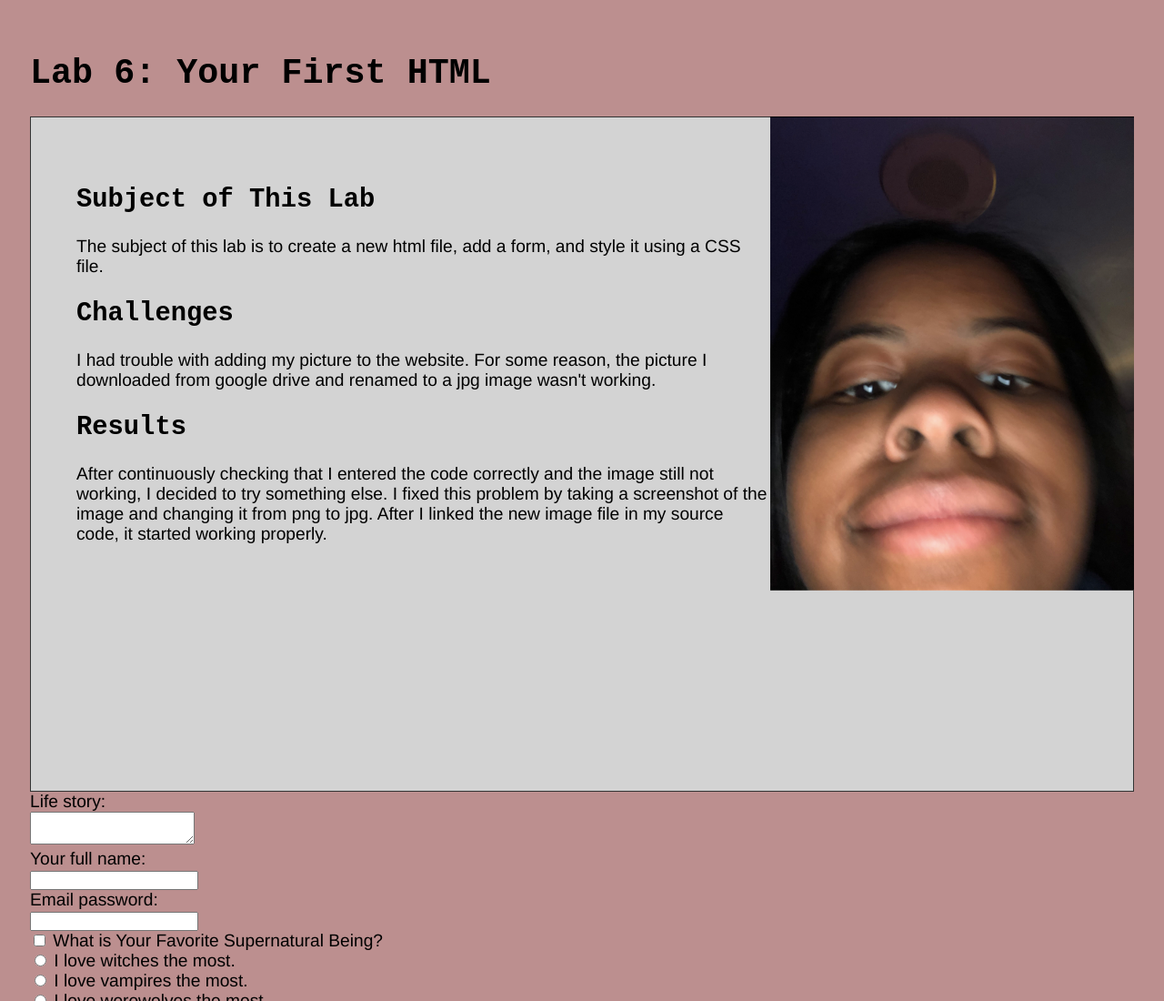
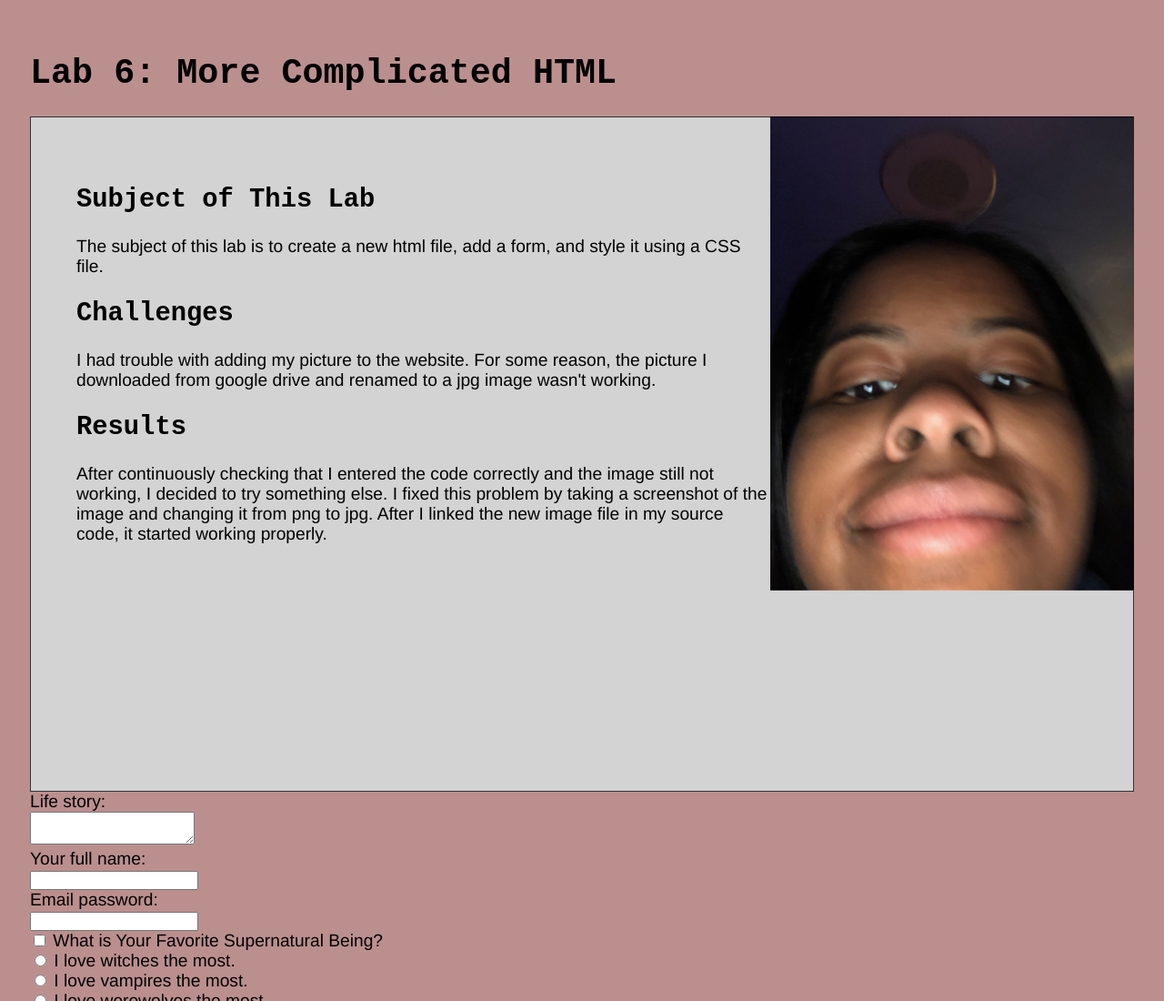
Before and after one commit to KAYLALAMAR1/cst251, a plain HTML site: page lab6/index.html in a window 1280 px wide. Shown: the top 1100 px of the page at 91% size. Drawn offline with Linux system fonts and the light colour scheme.

Commit message:
Edited Title

```diff
--- a/lab6/index.html
+++ b/lab6/index.html
@@ -3,12 +3,12 @@
   <head>
     <body style="background-color:rosybrown;">
     <meta charset="utf-8">
-    <title>Lab 6: Your First HTML</title>
+    <title>Lab 6: More Complicated HTML</title>
     <link rel="stylesheet" type="text/css" href="css/index.css">
   </head>
   <body>
     <main>
-    <h1> Lab 6: Your First HTML</h1>
+    <h1> Lab 6: More Complicated HTML</h1>
     <img src="img/closeup.jpg" width="236">
     <div id="content">
     <h2>Subject of This Lab</h2>
```
Also changed, not shown: lab6/img/task1browser.png (deleted), lab6/img/task4browser.png (deleted), lab6/img/task4sourcecode.png (deleted).
